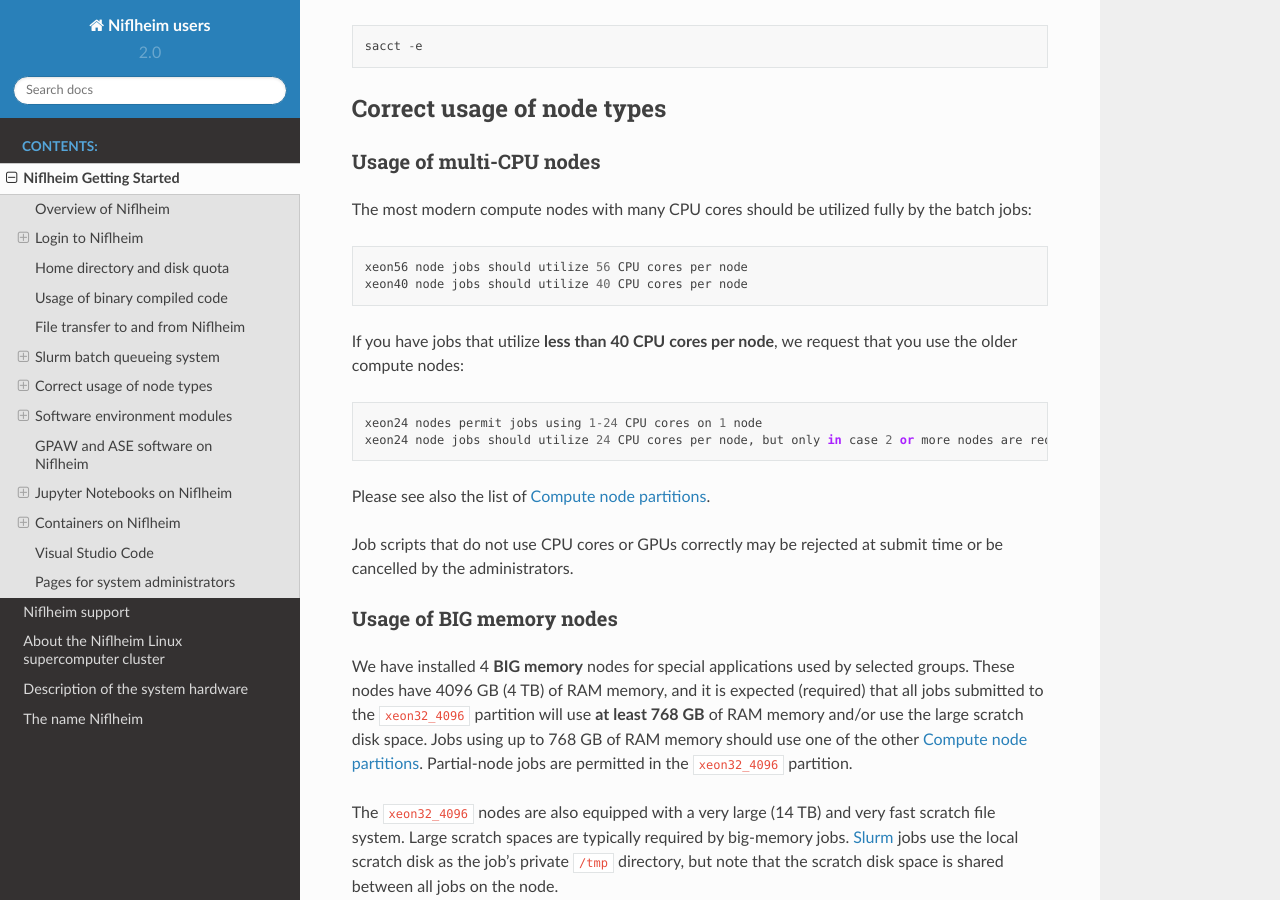
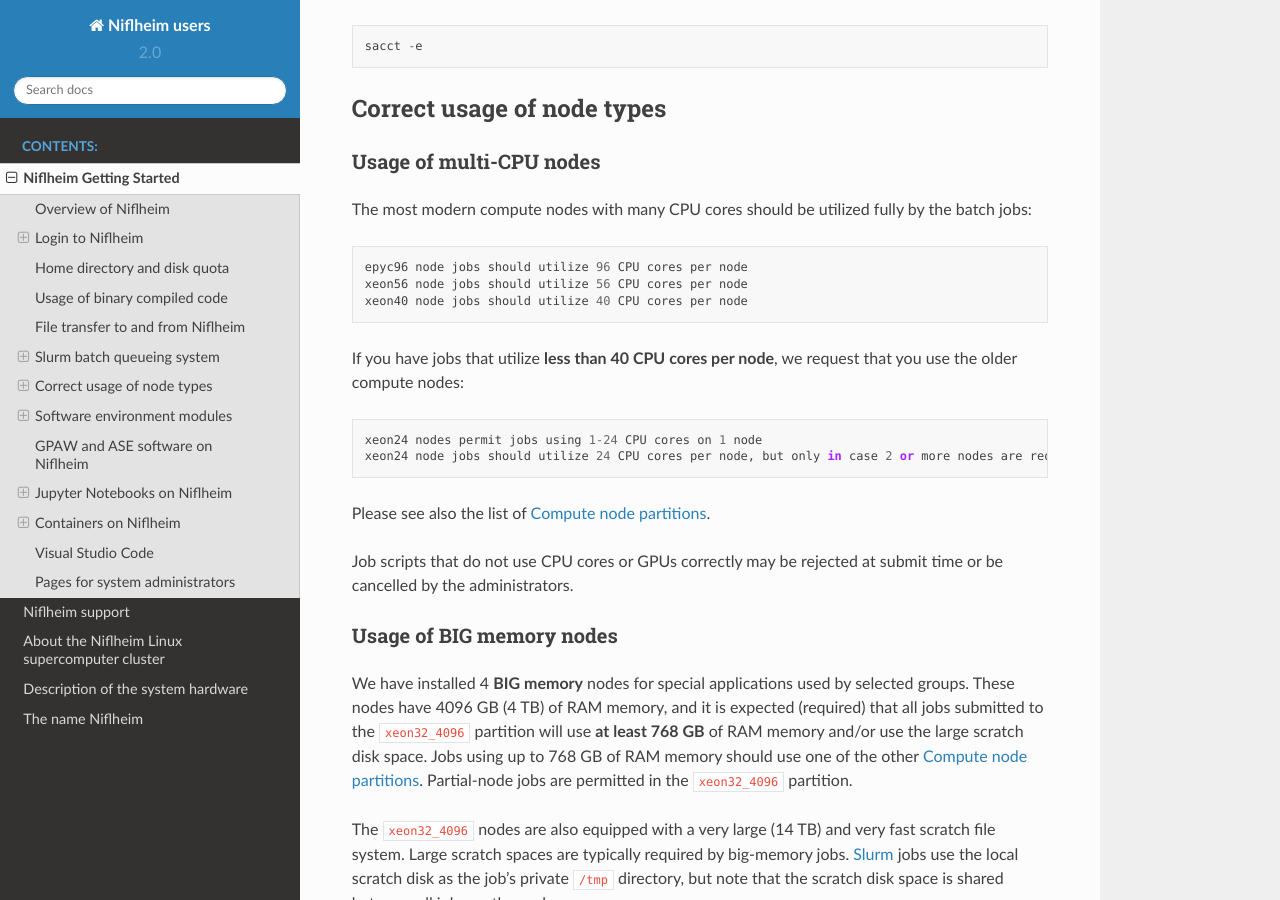
Before and after one commit to OleHolmNielsen/Niflheim_users, a Sphinx documentation site: the page built from docs/Niflheim_Getting_Started.rst, in a window 1280 px wide and 900 px high, scrolled down 12169 px. Built offline with Sphinx 7.4.7 and the Read the Docs theme 2.0.0, drawn with Linux system fonts in a browser that asks for light colours.

Commit message:
Added epyc96

```diff
--- a/docs/Niflheim_Getting_Started.rst
+++ b/docs/Niflheim_Getting_Started.rst
@@ -630,6 +630,7 @@
 
 The most modern compute nodes with many CPU cores should be utilized fully by the batch jobs::
 
+  epyc96 node jobs should utilize 96 CPU cores per node
   xeon56 node jobs should utilize 56 CPU cores per node
   xeon40 node jobs should utilize 40 CPU cores per node
 
```
